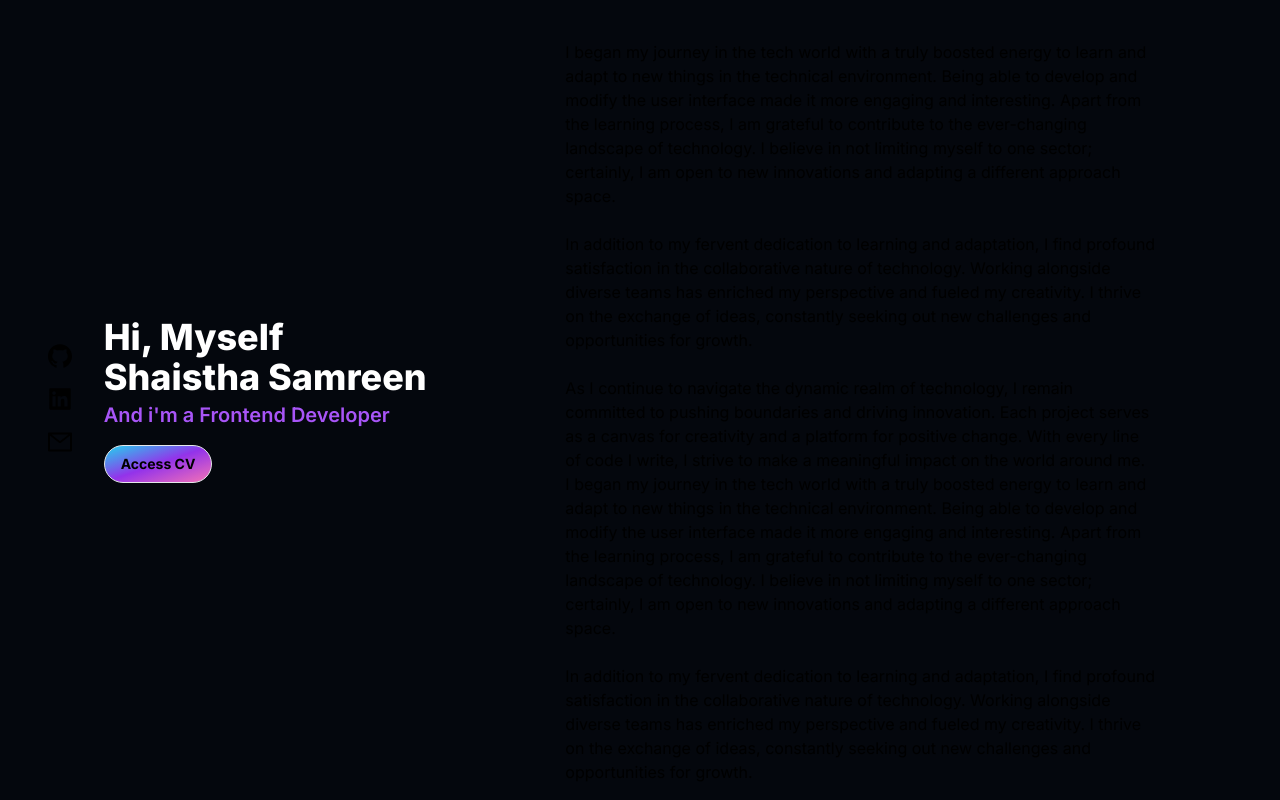
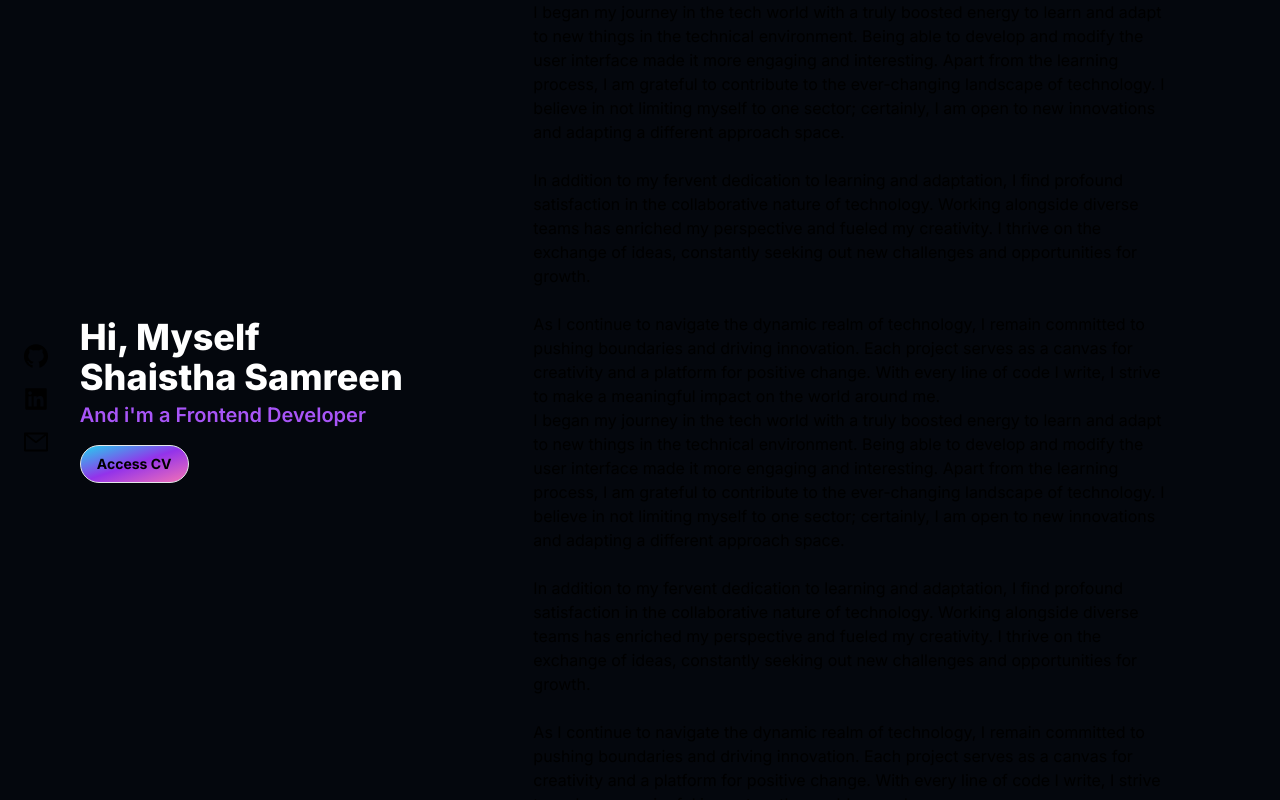
Before and after one commit to shaistha-samreen/shaisthasamreen.github.io, a Next.js app: page / in a window 1280 px wide. Built offline with nearby package versions, Linux system fonts and the light colour scheme.

Commit message:
worked on scrolling functionality

```diff
--- a/app/component/sider.jsx
+++ b/app/component/sider.jsx
@@ -16,10 +16,10 @@ const Sider = () => {
   };
 
   return (
-    <div className="flex h-screen " onWheel={handleScroll}>
+    <div className="flex h-screen" onWheel={handleScroll}>
       {/* Sidebar */}
       <div className="w-2/6 h-screen fixed left-0 top-0 overflow-y-auto">
-        <div className='flex justify-end h-full items-center gap-8'>
+        <div className='flex justify-center h-full items-center lg:gap-8 sm-gap-2'>
           <div className="space-y-4">
             <div>
               {/* Adjusting icon size based on screen size */}
@@ -29,11 +29,11 @@ const Sider = () => {
             </div>
             <div>
               <a href=''>
-                <LinkedinFilled className="lg:text-2xl sm:text-lg text-xl" /> </a>
+                <LinkedinFilled className="lg:text-2xl sm:text-lg text-xl" /></a>
             </div>
             <div>
               <a href=''>
-                <MailOutlined className="lg:text-2xl sm:text-lg text-xl" /> </a>
+                <MailOutlined className="lg:text-2xl sm:text-lg text-xl"/></a>
             </div>
           </div>
 
@@ -45,8 +45,8 @@ const Sider = () => {
           </div>
         </div>
       </div>
-      <div className="w-4/6 ml-auto p-4 overflow-y-auto" ref={contentRef} style={{ scrollbarWidth: 'none' }}>
-        <div className=" fixed h-screen mb-4 p-6 items-center flex flex-col overflow-y-auto">
+      <div className="w-4/6 ml-auto overflow-y-auto" ref={contentRef} style={{ scrollbarWidth: 'none' }}>
+        <div className="h-screen mb-4 items-center flex flex-col overflow-y-auto">
           <Content />
         </div>
       </div>
```
